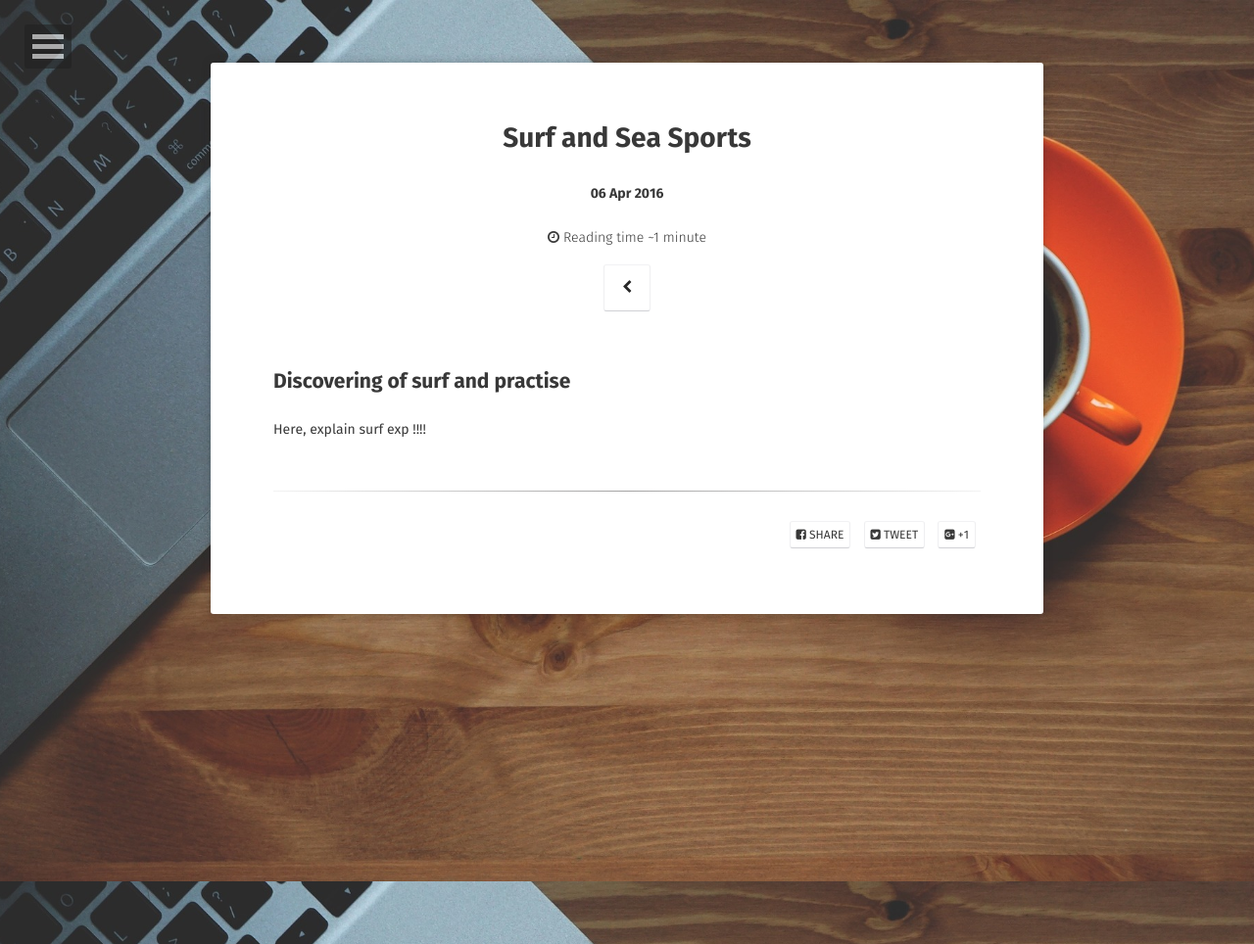
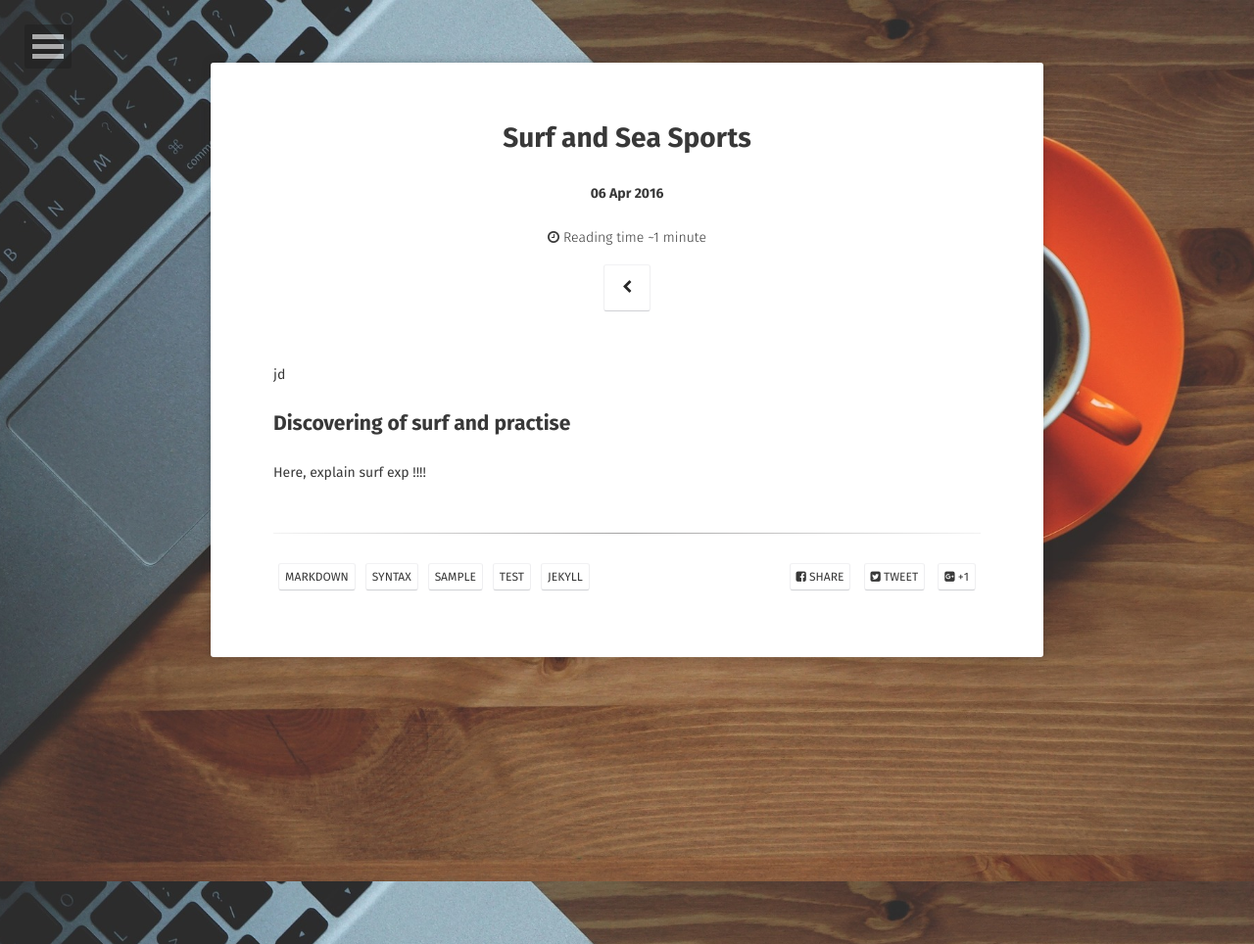
Before and after one commit to YannSeiller/yannseiller.github.io, a Jekyll site: the page built from _posts/2016-03-21-moon-theme.md, in a window 1280 px wide. Shown: the whole page at 98% size. Built offline with Jekyll 4.4.1, drawn with Linux system fonts in a browser that asks for light colours; some web fonts are replaced; a file with an impossible date is left out.

Commit message:
correct bugs

```diff
--- a/_includes/head.html
+++ b/_includes/head.html
@@ -37,8 +37,6 @@
     <link rel="stylesheet" href="{{ site.url }}/assets/css/main.css">
     <!-- JS -->
     <script src="{{ site.url }}/assets/js/modernizr-3.3.1.custom.min.js"></script>
-
-
     <!-- Favicons -->
     <link rel="apple-touch-icon" href="{{ site.url }}/assets/img/favicon_YS/apple-icon-precomposed.png">
     <link rel="apple-touch-icon" sizes="72x72" href="{{ site.url }}/assets/img/favicon_YS/apple-icon-72x72.png">
@@ -46,8 +44,6 @@
     <link rel="apple-touch-icon" sizes="144x144" href="{{ site.url }}/assets/img/favicon_YS/apple-icon-144x144.png">
     <link rel="shortcut icon" type="image/png" href="{{ site.url }}/assets/img/favicon_YS/favicon.png" />
     <link rel="shortcut icon" href="{{ site.url }}/assets/img/favicon_YS/favicon.ico" />
-
-
     <!-- Background Image -->
     {% if site.background %}
     {% capture background %}{{ site.background }}{% endcapture %}
--- a/_layouts/studies.html
+++ b/_layouts/studies.html
@@ -32,11 +32,7 @@ layout: compress
                         <i class="fa fa-chevron-left"></i>
                     </a>
                 </div>
-
-
                 {{ content }}
-
-
                 <div class="entry-meta">
                 {% include meta.html %}
                 </div>
--- a/_posts/2016-03-21-moon-theme.md
+++ b/_posts/2016-03-21-moon-theme.md
@@ -4,9 +4,16 @@ title:  "Surf and Sea Sports"
 date:   2016-04-06
 excerpt: "Surf, how I discover this religion and my short experience"
 sports: true
+tag:
+- markdown
+- syntax
+- sample
+- test
+- jekyll
 comments: false
+
 ---
-
+jd
 ## Discovering of surf and practise
 
 Here, explain surf exp !!!!
```
